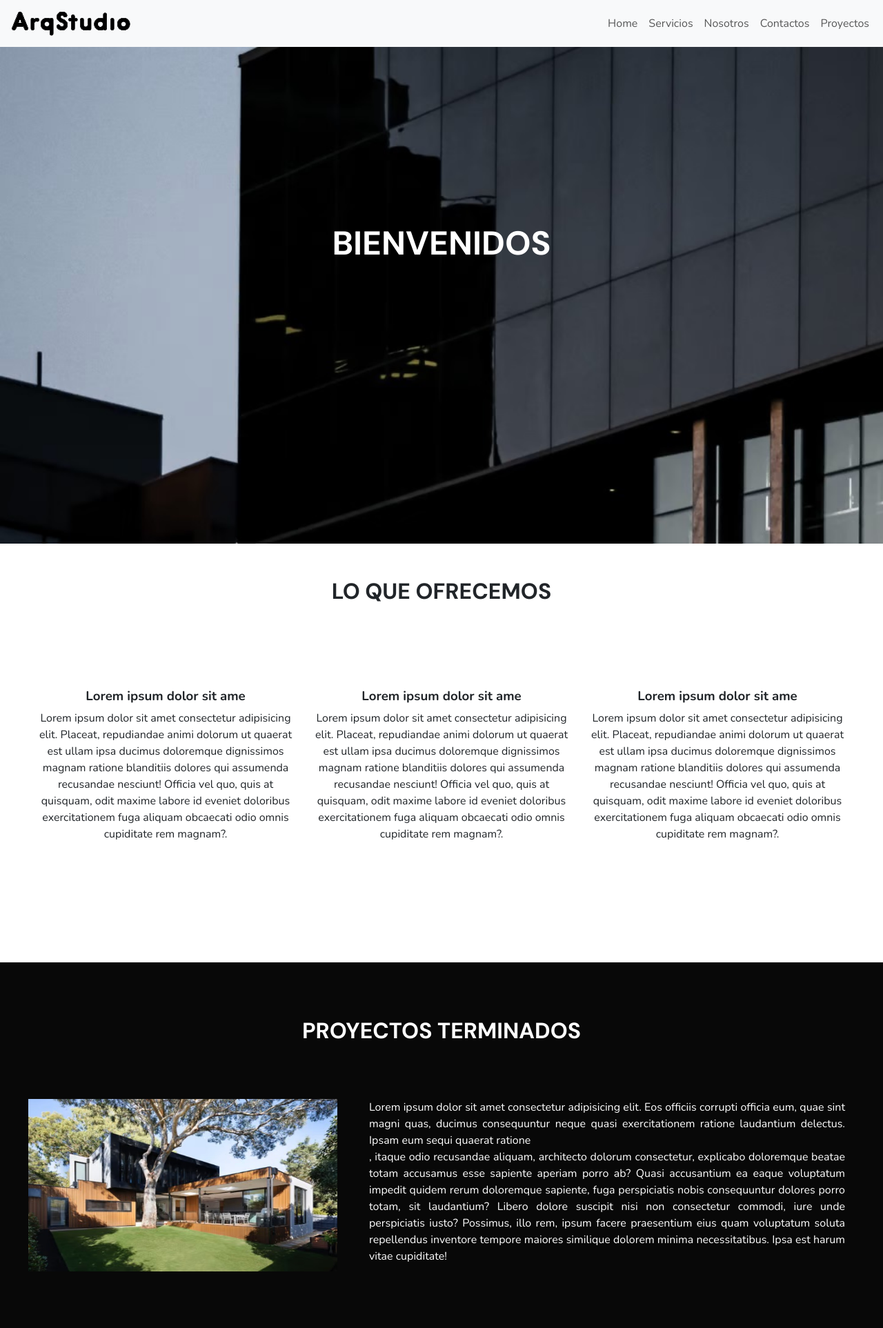
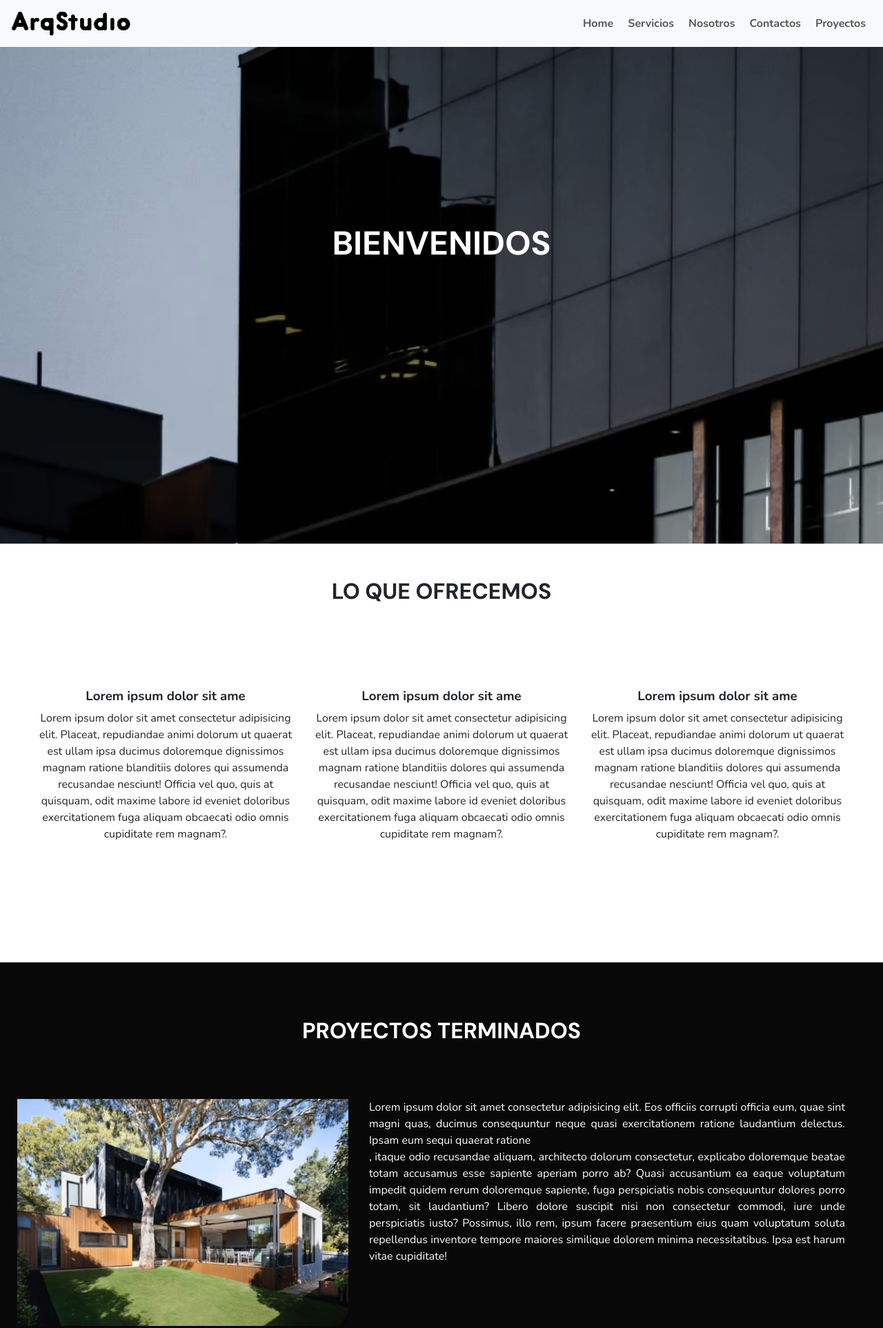
Before and after one commit to Roccoadn/Proyecto-Coder-2024, a plain HTML site: page index.html in a window 1280 px wide. Shown: the top 1925 px of the page at 69% size. Drawn offline with nearby package versions, Linux system fonts and the light colour scheme.

Commit message:
correcciones finales

```diff
--- a/index.html
+++ b/index.html
@@ -35,19 +35,19 @@
 
                 <ul class="navbar-nav ms-auto mb-2 mb-lg-0">
                   <li class="nav-item">
-                    <a class="nav-link" href="index.html">Home</a>
+                    <a class="nav-link letras_nav" href="index.html">Home</a>
                   </li>
                   <li class="nav-item">
-                    <a class="nav-link" href="servicios.html">Servicios</a>
+                    <a class="nav-link letras_nav" href="servicios.html">Servicios</a>
                   </li>
                   <li class="nav-item">
-                    <a class="nav-link" href="nosotros.html">Nosotros</a>
+                    <a class="nav-link letras_nav" href="nosotros.html">Nosotros</a>
                   </li>
                   <li class="nav-item">
-                    <a class="nav-link" href="contacto.html">Contactos</a>
+                    <a class="nav-link letras_nav" href="contacto.html">Contactos</a>
                   </li>
                   <li class="nav-item">
-                    <a class="nav-link" href="proyectos.html">Proyectos</a>
+                    <a class="nav-link letras_nav" href="proyectos.html">Proyectos</a>
                   </li>
 
                 </ul>
--- a/style.css
+++ b/style.css
@@ -3,6 +3,11 @@
 }
 
 /* Estilos Home */
+
+.letras_nav{
+    font-weight: bolder;
+    margin-right: 5px;
+}
 
 .imagen_bienvenida{
     background-image: url(images/hero.jpg);
@@ -81,7 +86,7 @@ footer{
     display: grid;
     grid-template-rows: repeat 50px 50px 150px;
     row-gap: 55px;
-    background-color: #4a4e69;
+    background-color: #353535;
 }
 
 .logo_footer{
@@ -385,13 +390,25 @@ footer{
 @media screen and (min-width: 768px){
 
     /* Media Q Home */
+
+    .proyectos_terminados{
+        margin: 5rem 0;
+        grid-template-rows: 400px 75px;
+        row-gap: 15px;
+    }
+
+    .proyectos_terminados_home img{
+        width: 100%;
+        max-height: 400px;
+    }
+
     .sponsors_home_container{
         display: flex;
         justify-content: space-around;
     }
     .sponsors_home_container img{
-        width: 100%;
-        height: 150px;
+        max-width: 100%;
+        max-height: 150px;
     }
     /* Media Q Home */
 
@@ -459,9 +476,7 @@ footer{
     }
 
     .proyectos_terminados img{
-        padding-left: 1rem;
-        padding-right: 1rem;
-        width: 30rem;
+        width: 30rem ;
     }
 
     .proyectos_terminados_home_texto_img{
@@ -479,7 +494,6 @@ footer{
         grid-template-columns: repeat(3, 3fr);
         grid-template-rows: 1fr;
         align-items: center;
-        background-color: #4a4e69;
     }
 
     .logo_footer{
```
